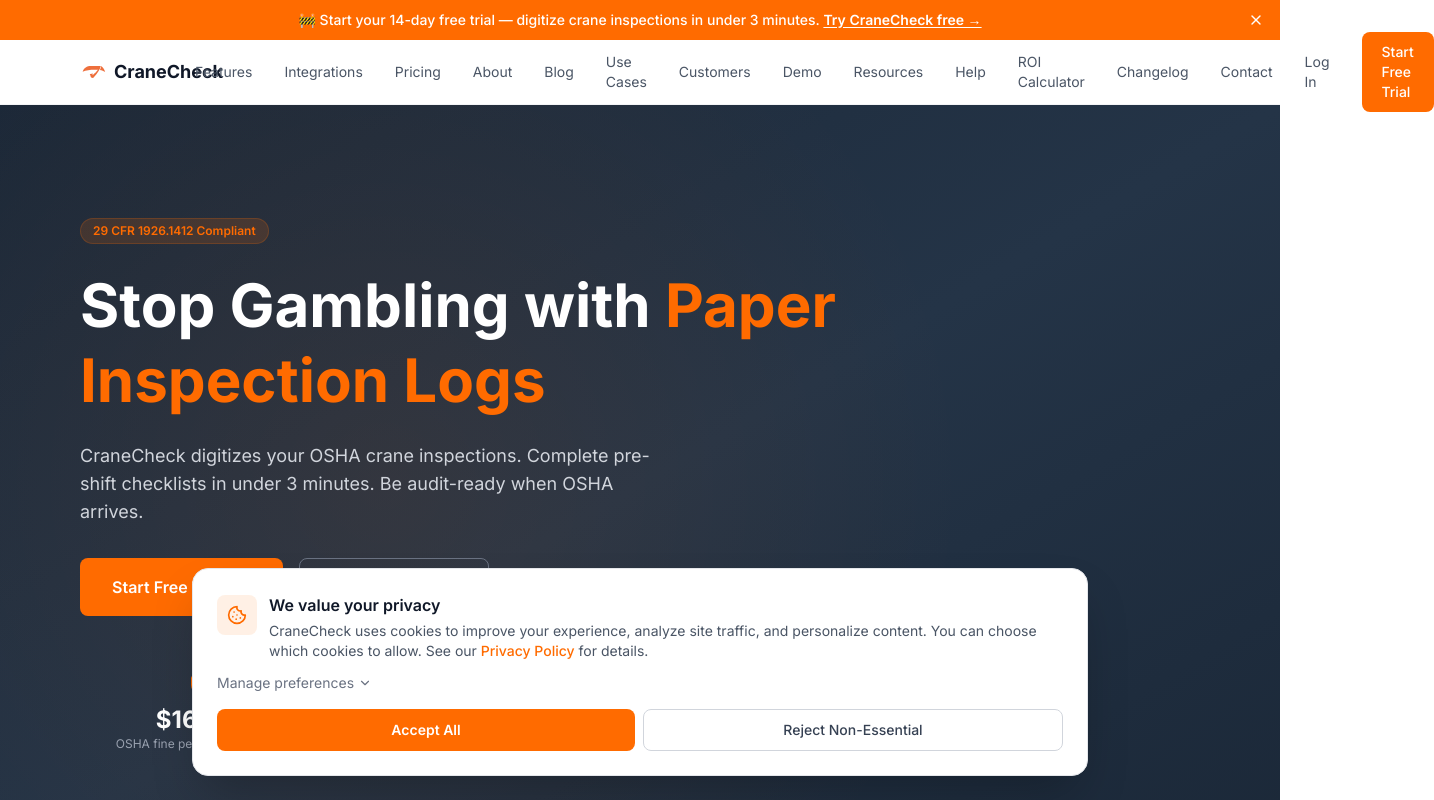
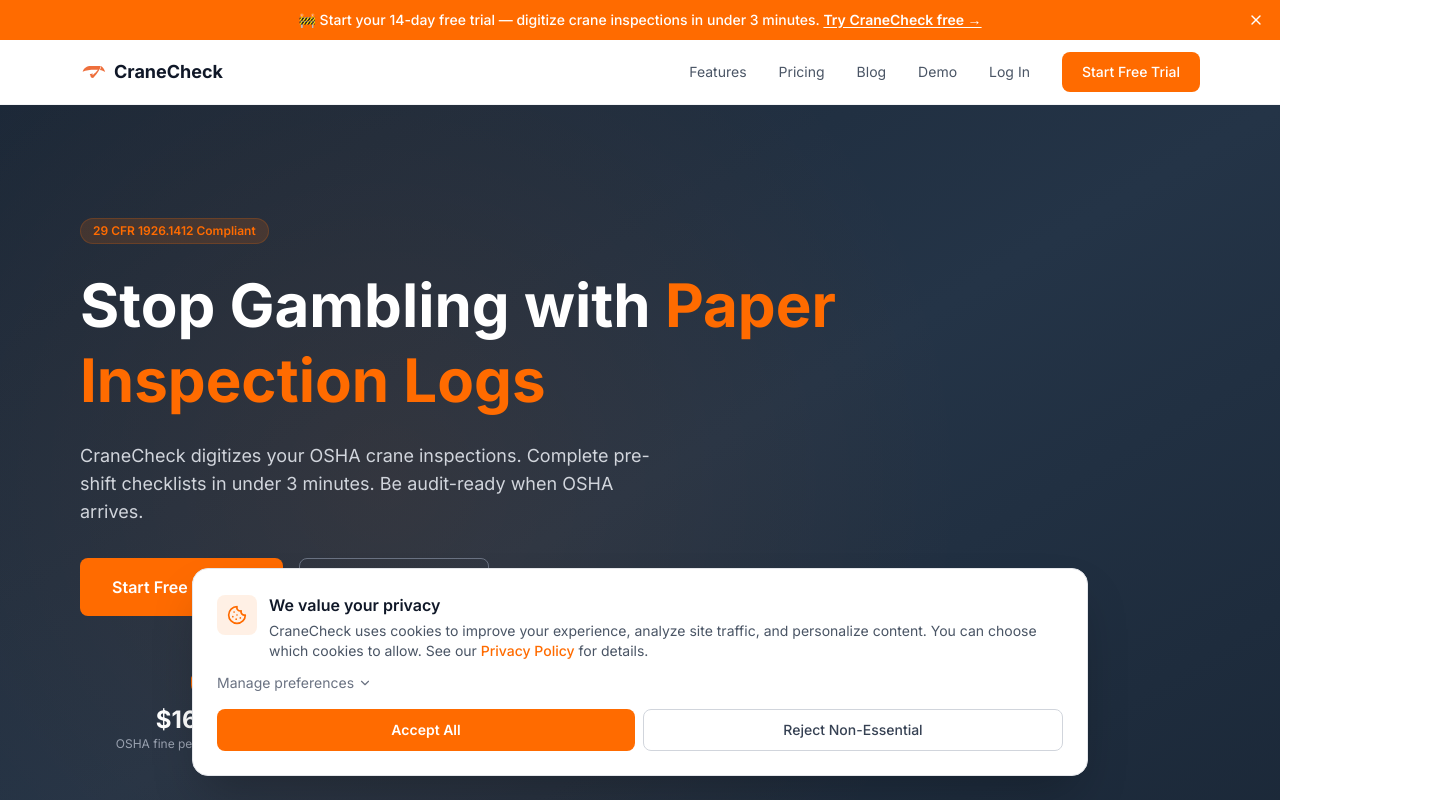
Before and after one commit to nolanterry/cranecheck-site, a Next.js app: page / in a window 1280 px wide. Shown: the top 800 px of the page, 1434 px wide, since content can reach past the window. Built offline with nearby package versions, Linux system fonts and the light colour scheme.

Commit message:
fix: condense nav to Features, Pricing, Blog, Demo

```diff
--- a/src/components/header.tsx
+++ b/src/components/header.tsx
@@ -7,18 +7,9 @@
 
 const NAV = [
   { label: "Features", href: "/features" },
-  { label: "Integrations", href: "/integrations" },
   { label: "Pricing", href: "/pricing" },
-  { label: "About", href: "/about" },
   { label: "Blog", href: "/blog" },
-  { label: "Use Cases", href: "/use-cases" },
-  { label: "Customers", href: "/customers" },
   { label: "Demo", href: "/demo" },
-  { label: "Resources", href: "/resources" },
-  { label: "Help", href: "/help" },
-  { label: "ROI Calculator", href: "/roi-calculator" },
-  { label: "Changelog", href: "/changelog" },
-  { label: "Contact", href: "/contact" },
 ];
 
 const SIGNUP_URL = "https://app.cranecheck.com/sign-up";
```
